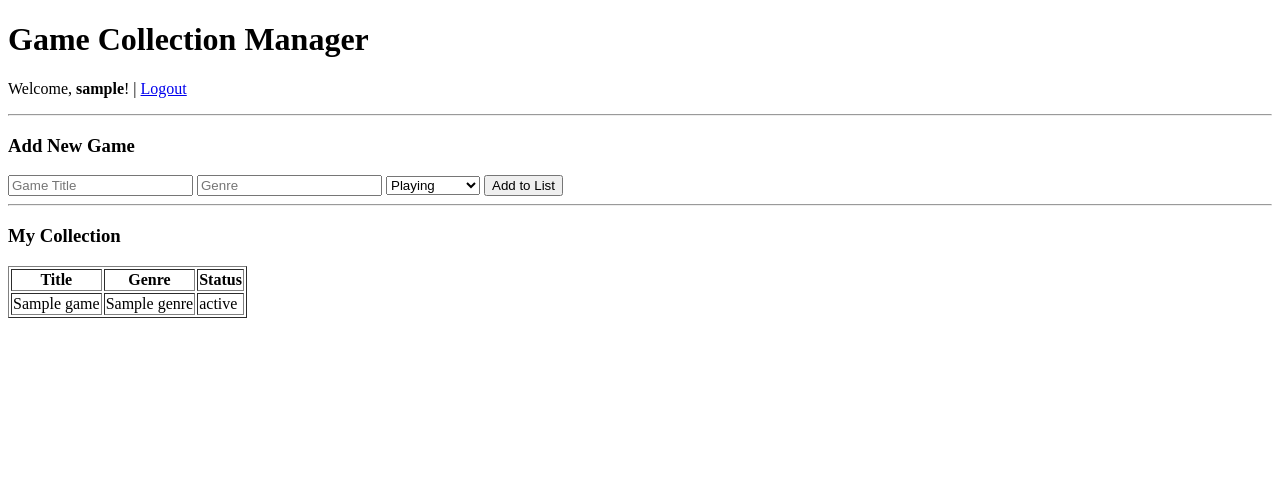
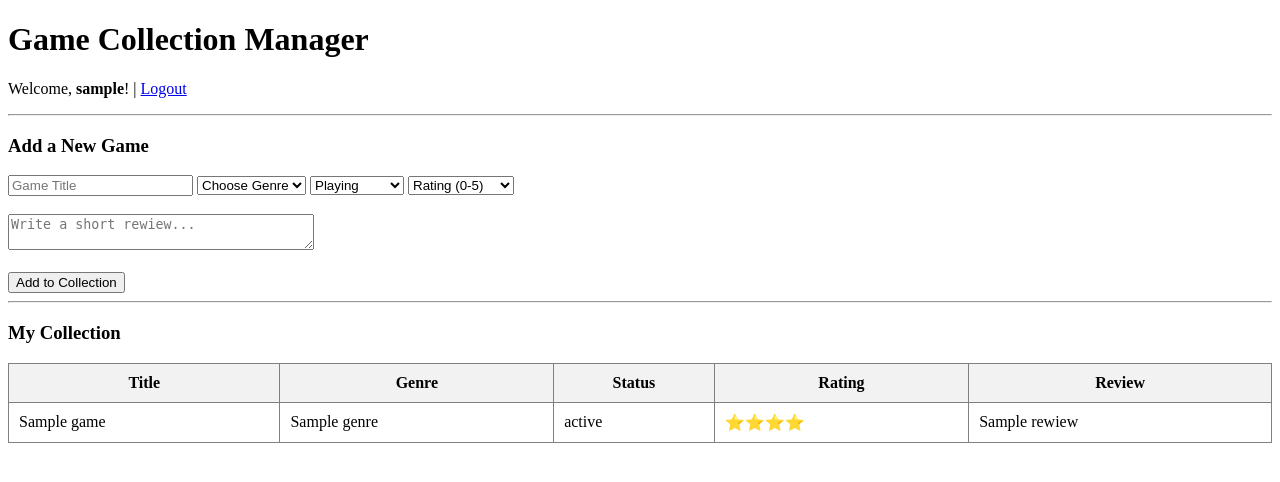
Before and after one commit to eyuphangs29/Game-Collection-Manager, a Flask app: template templates/index.html in a window 1280 px wide. Shown: the top 482 px of the page. Run offline with Flask 3, Linux system fonts and the light colour scheme; the template is opened without the code that fills it: most values are stand-ins (such as "Sample title", 1, 10 or a date in 2020).

Commit message:
Added Rating and Review features with a clean database schema

```diff
--- a/app.py
+++ b/app.py
@@ -6,6 +6,7 @@ app.secret_key = 'arel_universitesi_proje_anahtari'
 
 
 def get_db_connection():
+    """Veritabanı bağlantısı kurar."""
     conn = sqlite3.connect('database.db')
     conn.row_factory = sqlite3.Row
     return conn
@@ -13,13 +14,14 @@ def get_db_connection():
 
 @app.route('/')
 def index():
+    """Ana Sayfa: Oyunları listeler."""
     username = session.get('username')
     user_id = session.get('user_id')
     games = []
 
-    # US3: Eğer kullanıcı giriş yapmışsa, sadece onun oyunlarını getir
     if user_id:
         db = get_db_connection()
+        # US3: Kullanıcının oyunlarını ham SQL ile çekiyoruz
         games = db.execute('SELECT * FROM games WHERE user_id = ?', (user_id,)).fetchall()
         db.close()
 
@@ -28,6 +30,7 @@ def index():
 
 @app.route('/register', methods=['GET', 'POST'])
 def register():
+    """Kayıt olma mantığı."""
     if request.method == 'POST':
         username = request.form['username']
         password = request.form['password']
@@ -35,12 +38,11 @@ def register():
         try:
             db.execute("INSERT INTO users (username, password) VALUES (?, ?)", (username, password))
             db.commit()
-            # Kayıt sonrası otomatik login
             user = db.execute('SELECT id FROM users WHERE username = ?', (username,)).fetchone()
             session['username'] = username
             session['user_id'] = user['id']
             return redirect(url_for('index'))
-        except:
+        except sqlite3.IntegrityError:
             return "Username already exists!"
         finally:
             db.close()
@@ -49,6 +51,7 @@ def register():
 
 @app.route('/login', methods=['GET', 'POST'])
 def login():
+    """Giriş yapma mantığı."""
     if request.method == 'POST':
         username = request.form['username']
         password = request.form['password']
@@ -66,25 +69,38 @@ def login():
 
 @app.route('/add_game', methods=['POST'])
 def add_game():
-    # US2: Yeni oyun ekleme mantığı
+    """Oyun Ekleme: Form verilerini SQL ile kaydeder."""
     if 'user_id' not in session:
         return redirect(url_for('login'))
 
-    title = request.form['title']
-    genre = request.form['genre']
-    status = request.form['status']
+    # Formdan gelen veriler
+    title = request.form.get('title')
+    genre = request.form.get('genre')
+    status = request.form.get('status')
+
+    # Rating kontrolü
+    rating_raw = request.form.get('rating')
+    rating = int(rating_raw) if rating_raw and rating_raw.isdigit() else 0
+
+    review_content = request.form.get('rewiew', '')
+
     user_id = session['user_id']
 
     db = get_db_connection()
-    db.execute('INSERT INTO games (user_id, title, genre, status) VALUES (?, ?, ?, ?)',
-               (user_id, title, genre, status))
+    # US2: Ham SQL sorgusu
+    db.execute('''
+        INSERT INTO games (user_id, title, genre, status, rating, review)
+        VALUES (?, ?, ?, ?, ?, ?)
+    ''', (user_id, title, genre, status, rating, review_content))
     db.commit()
     db.close()
+
     return redirect(url_for('index'))
 
 
 @app.route('/logout')
 def logout():
+    """Çıkış yapma."""
     session.clear()
     return redirect(url_for('index'))
 
--- a/schema.sql
+++ b/schema.sql
@@ -1,10 +1,8 @@
-
 CREATE TABLE users (
     id INTEGER PRIMARY KEY AUTOINCREMENT,
     username TEXT UNIQUE NOT NULL,
     password TEXT NOT NULL
 );
-
 
 CREATE TABLE games (
     id INTEGER PRIMARY KEY AUTOINCREMENT,
--- a/templates/index.html
+++ b/templates/index.html
@@ -1,46 +1,77 @@
 <!DOCTYPE html>
-<html>
+<html lang="en">
 <head>
-    <title>Game Manager</title>
+    <meta charset="UTF-8">
+    <meta name="viewport" content="wicth=device-width, inital-scale=1.0">
+    <title>Game Collection Manager</title>
 </head>
 <body>
     <h1>Game Collection Manager</h1>
-
     {% if username %}
         <p>Welcome, <strong>{{ username }}</strong>! | <a href="/logout">Logout</a></p>
-
         <hr>
-
-        <h3>Add New Game</h3>
+        <h3>Add a New Game</h3>
         <form action="/add_game" method="POST">
             <input type="text" name="title" placeholder="Game Title" required>
-            <input type="text" name="genre" placeholder="Genre">
+
+            <select name="genre">
+                <option value="Choose Genre">Choose Genre</option>
+                <option value="RPG">RPG</option>
+                <option value="Action">Action</option>
+                <option value="JRPG">JRPG</option>
+                <option value="Sport">Sport</option>
+            </select>
+
             <select name="status">
                 <option value="Playing">Playing</option>
                 <option value="Completed">Completed</option>
-                <option value="Plan to Play">Plan to Play</option>
+                <option value="Plan to play">Plan to Play</option>
             </select>
-            <button type="submit">Add to List</button>
+
+            <select name="rating">
+                <option value="0">Rating (0-5)</option>
+                <option value="1">⭐</option>
+                <option value="2">⭐⭐</option>
+                <option value="3">⭐⭐⭐</option>
+                <option value="4">⭐⭐⭐⭐</option>
+                <option value="5">⭐⭐⭐⭐⭐</option>
+            </select>
+            <br><br>
+
+            <textarea name="rewiew" placeholder="Write a short rewiew..." rows="2" style="width: 300px;"></textarea>
+            <br><br>
+
+            <button type="submit">Add to Collection</button>
         </form>
-
         <hr>
 
         <h3>My Collection</h3>
-        <table border="1">
-            <tr>
+        <table border="1" cellpadding="10" style="border-collapse: collapse; width: 100%;">
+            <thead>
+                <tr style="background-color: #f2f2f2;">
                     <th>Title</th>
                     <th>Genre</th>
                     <th>Status</th>
+                    <th>Rating</th>
+                    <th>Review</th>
                 </tr>
+            </thead>
+            <tbody>
             {% for game in games %}
                 <tr>
                     <td>{{ game.title }}</td>
                     <td>{{ game.genre }}</td>
                     <td>{{ game.status }}</td>
+                    <td>
+                        {{ "⭐" * game.rating if game.rating and game.rating > 0 else "-" }}                    </td>
+                    <td>{{ game.rewiew }}</td>
                 </tr>
             {% else %}
-            <tr><td colspan="3">No games added yet.</td></tr>
+                <tr>
+                    <td colspan="5" style="text-align: center;">No games added yet. Start by adding one!</td>
+                </tr>
             {% endfor %}
+            </tbody>
         </table>
     {% else %}
         <p>Please <a href="/login">Login</a> or <a href="/register">Sign Up</a>.</p>
```
Also changed, not shown: db_setup.py (+4 -3 lines), database.db (deleted). Lines whose indentation alone changed are shown as unchanged.
